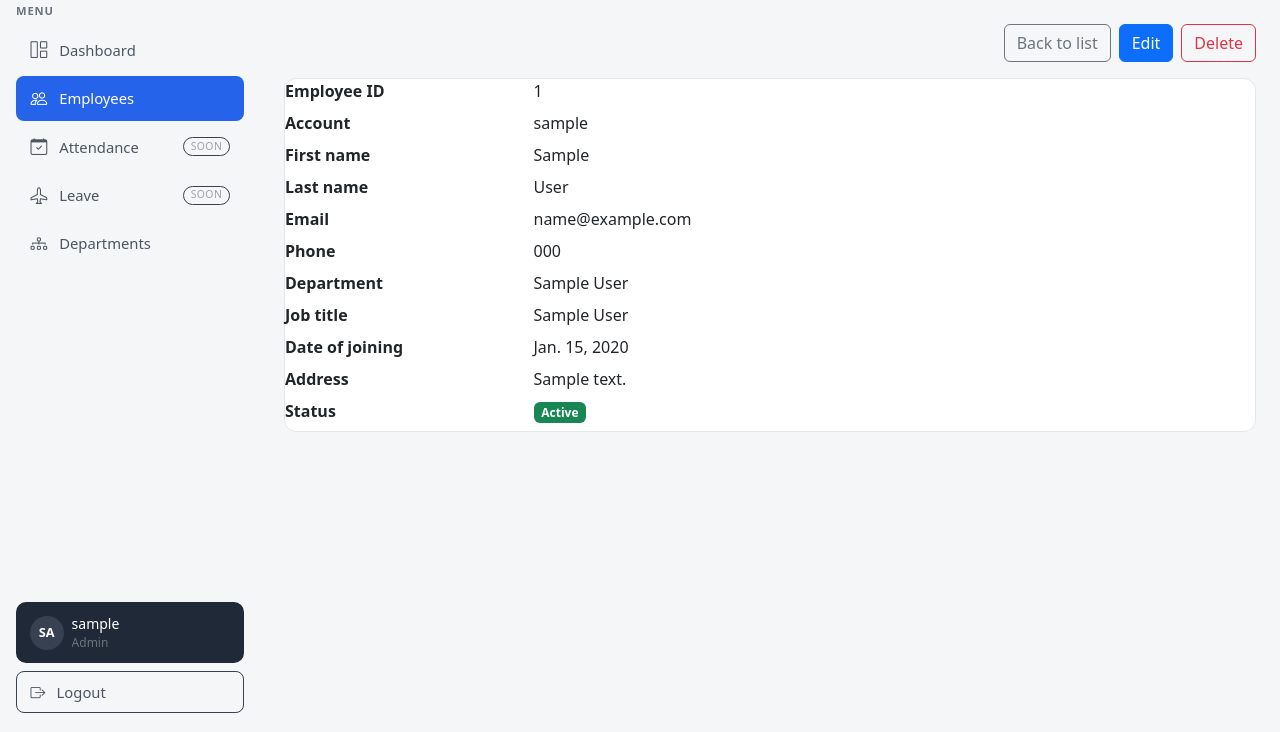
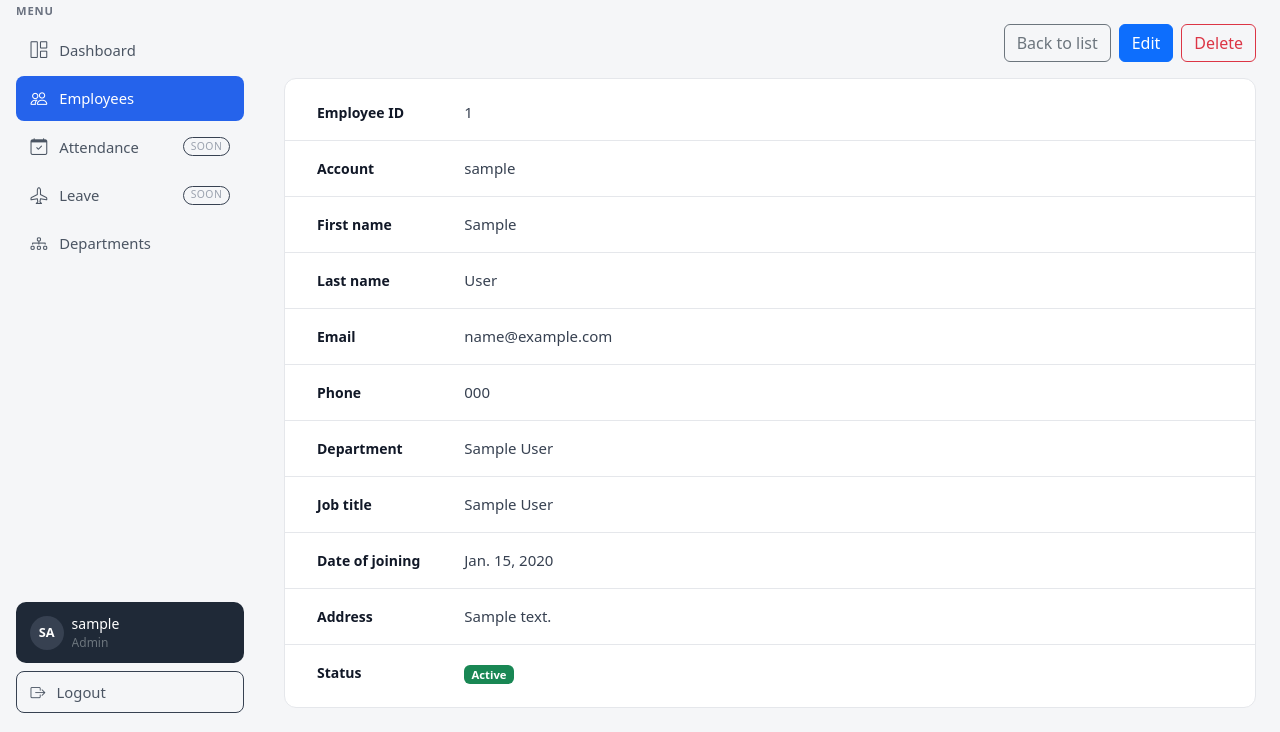
Before and after one commit to rasheeda06/hrms, a Django app: page /employees/1/ in a window 1280 px wide. Shown: the part 71-803 px from the top of the page. Run offline with Django 5.2, Linux system fonts and the light colour scheme; a user stored in the database is signed in; tables that the repository leaves empty hold one stand-in row (values such as "Sample post").

Commit message:
Improve employee detail layout with aligned rows and padding.

```diff
--- a/static/css/dashboard.css
+++ b/static/css/dashboard.css
@@ -255,3 +255,86 @@ body.hrms-app {
   color: #9ca3af;
   font-size: 0.9rem;
 }
+
+/* Employee detail ---------------------------------------------------- */
+
+.hrms-detail-actions {
+  display: flex;
+  justify-content: flex-end;
+  flex-wrap: wrap;
+  gap: 0.5rem;
+  margin-bottom: 1rem;
+}
+
+.hrms-detail-card {
+  overflow: hidden;
+}
+
+.hrms-detail {
+  display: grid;
+  grid-template-columns: max-content minmax(0, 1fr);
+  margin: 0;
+  padding: 0.4rem 0;
+}
+
+.hrms-detail-row {
+  display: grid;
+  grid-template-columns: subgrid;
+  grid-column: 1 / -1;
+  column-gap: 2.75rem;
+  align-items: center;
+  padding: 1rem 2rem;
+  border-bottom: 1px solid var(--hrms-border);
+  min-height: 3.5rem;
+}
+
+.hrms-detail-row:last-child {
+  border-bottom: 0;
+}
+
+.hrms-detail dt {
+  margin: 0;
+  font-size: 0.875rem;
+  font-weight: 600;
+  color: #111827;
+  line-height: 1.4;
+  white-space: nowrap;
+}
+
+.hrms-detail dd {
+  margin: 0;
+  font-size: 0.9375rem;
+  color: #374151;
+  line-height: 1.5;
+  word-break: break-word;
+}
+
+.hrms-detail-empty {
+  color: #9ca3af;
+}
+
+.hrms-detail-row--top {
+  align-items: start;
+}
+
+.hrms-detail-row--top dt {
+  padding-top: 0.15rem;
+}
+
+@media (max-width: 575.98px) {
+  .hrms-detail {
+    grid-template-columns: 1fr;
+  }
+
+  .hrms-detail-row {
+    grid-template-columns: 1fr;
+    row-gap: 0.3rem;
+    column-gap: 0;
+    padding: 0.9rem 1.25rem;
+    min-height: 0;
+  }
+
+  .hrms-detail dt {
+    white-space: normal;
+  }
+}
--- a/templates/employees/detail.html
+++ b/templates/employees/detail.html
@@ -7,60 +7,78 @@
 {% endblock %}
 
 {% block content %}
-  <div class="d-flex flex-column flex-md-row justify-content-end align-items-md-center gap-2 mb-3">
+  <div class="hrms-detail-actions">
     {% if user_is_admin %}
-      <div class="d-flex gap-2">
-        <a class="btn btn-outline-secondary" href="{% url 'employees:list' %}">Back to list</a>
-        <a class="btn btn-primary" href="{% url 'employees:edit' employee.pk %}">Edit</a>
-        <a class="btn btn-outline-danger" href="{% url 'employees:delete' employee.pk %}">Delete</a>
-      </div>
+      <a class="btn btn-outline-secondary" href="{% url 'employees:list' %}">Back to list</a>
+      <a class="btn btn-primary" href="{% url 'employees:edit' employee.pk %}">Edit</a>
+      <a class="btn btn-outline-danger" href="{% url 'employees:delete' employee.pk %}">Delete</a>
     {% else %}
       <a class="btn btn-outline-secondary" href="{% url 'accounts:profile' %}">Back to home</a>
     {% endif %}
   </div>
 
-  <div class="hrms-card">
-    <div class="card-body">
-      <dl class="row mb-0">
-        <dt class="col-sm-3">Employee ID</dt>
-        <dd class="col-sm-9">{{ employee.employee_id }}</dd>
+  <div class="hrms-card hrms-detail-card">
+    <dl class="hrms-detail">
+      <div class="hrms-detail-row">
+        <dt>Employee ID</dt>
+        <dd>{{ employee.employee_id }}</dd>
+      </div>
 
-        <dt class="col-sm-3">Account</dt>
-        <dd class="col-sm-9">{{ employee.user.username }}</dd>
+      <div class="hrms-detail-row">
+        <dt>Account</dt>
+        <dd>{{ employee.user.username }}</dd>
+      </div>
 
-        <dt class="col-sm-3">First name</dt>
-        <dd class="col-sm-9">{{ employee.first_name }}</dd>
+      <div class="hrms-detail-row">
+        <dt>First name</dt>
+        <dd>{{ employee.first_name }}</dd>
+      </div>
 
-        <dt class="col-sm-3">Last name</dt>
-        <dd class="col-sm-9">{{ employee.last_name }}</dd>
+      <div class="hrms-detail-row">
+        <dt>Last name</dt>
+        <dd>{{ employee.last_name }}</dd>
+      </div>
 
-        <dt class="col-sm-3">Email</dt>
-        <dd class="col-sm-9">{{ employee.email }}</dd>
+      <div class="hrms-detail-row">
+        <dt>Email</dt>
+        <dd>{{ employee.email }}</dd>
+      </div>
 
-        <dt class="col-sm-3">Phone</dt>
-        <dd class="col-sm-9">{{ employee.phone|default:"—" }}</dd>
+      <div class="hrms-detail-row">
+        <dt>Phone</dt>
+        <dd>{% if employee.phone %}{{ employee.phone }}{% else %}<span class="hrms-detail-empty">—</span>{% endif %}</dd>
+      </div>
 
-        <dt class="col-sm-3">Department</dt>
-        <dd class="col-sm-9">{{ employee.department }}</dd>
+      <div class="hrms-detail-row">
+        <dt>Department</dt>
+        <dd>{{ employee.department }}</dd>
+      </div>
 
-        <dt class="col-sm-3">Job title</dt>
-        <dd class="col-sm-9">{{ employee.job_title }}</dd>
+      <div class="hrms-detail-row">
+        <dt>Job title</dt>
+        <dd>{{ employee.job_title }}</dd>
+      </div>
 
-        <dt class="col-sm-3">Date of joining</dt>
-        <dd class="col-sm-9">{{ employee.date_of_joining }}</dd>
+      <div class="hrms-detail-row">
+        <dt>Date of joining</dt>
+        <dd>{{ employee.date_of_joining }}</dd>
+      </div>
 
-        <dt class="col-sm-3">Address</dt>
-        <dd class="col-sm-9">{{ employee.address|linebreaksbr|default:"—" }}</dd>
+      <div class="hrms-detail-row{% if employee.address %} hrms-detail-row--top{% endif %}">
+        <dt>Address</dt>
+        <dd>{% if employee.address %}{{ employee.address|linebreaksbr }}{% else %}<span class="hrms-detail-empty">—</span>{% endif %}</dd>
+      </div>
 
-        <dt class="col-sm-3">Status</dt>
-        <dd class="col-sm-9">
+      <div class="hrms-detail-row">
+        <dt>Status</dt>
+        <dd>
           {% if employee.is_active_employee %}
             <span class="badge text-bg-success">Active</span>
           {% else %}
             <span class="badge text-bg-secondary">Inactive</span>
           {% endif %}
         </dd>
-      </dl>
-    </div>
+      </div>
+    </dl>
   </div>
 {% endblock %}
```
